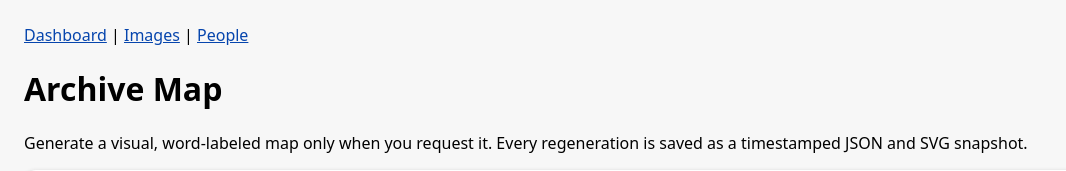
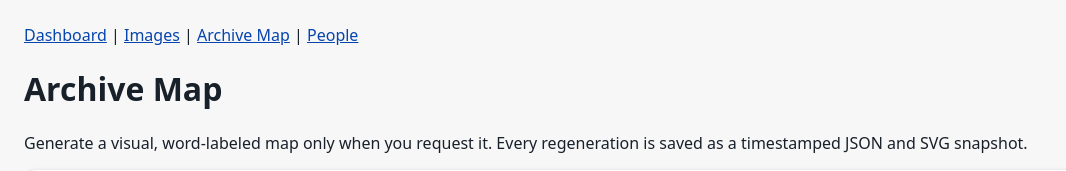
Before and after one commit to mathisono/image-classification-bot1, a FastAPI app: template templates/archive_map.html in a window 1280 px wide. Shown: the top 171 px of the page, without its empty margins (0-1066 px from the left). Run offline with FastAPI, Linux system fonts and the light colour scheme; the template is opened without the code that fills it, so the values that code supplies are empty.

Commit message:
Add Archive Map navigation and styling

```diff
--- a/templates/base.html
+++ b/templates/base.html
@@ -1,3 +1,6 @@
 <!doctype html><html><head><meta charset="utf-8"><title>Image Librarian</title>
-<style>body{font-family:system-ui,Arial;margin:24px;background:#f7f7f7}a{color:#0645ad}.card{background:white;border-radius:12px;padding:16px;margin:12px 0;box-shadow:0 1px 4px #ccc}.grid{display:grid;grid-template-columns:120px 1fr 120px 220px;gap:12px;align-items:start}.thumb{max-width:110px;max-height:90px;border-radius:8px}.bad{color:#a00}.ok{color:#070}input,textarea,select{width:100%;padding:8px;box-sizing:border-box}button{padding:8px 12px;margin:4px}.row{border-bottom:1px solid #ddd;padding:8px 0}table{width:100%;border-collapse:collapse}th,td{text-align:left;padding:8px;border-bottom:1px solid #ddd}.reference-grid{display:grid;grid-template-columns:repeat(auto-fill,minmax(240px,1fr));gap:16px}.reference-card{border:1px solid #ddd;border-radius:10px;padding:12px}.reference-image{width:100%;height:220px;object-fit:contain;background:#eee;border-radius:8px}</style>
-</head><body><p><a href="/">Dashboard</a> | <a href="/images">Images</a> | <a href="/people">People</a></p>{% block body %}{% endblock %}</body></html>
+<style>
+body{font-family:system-ui,Arial;margin:24px;background:#f7f7f7;color:#18202a}a{color:#0645ad}.card{background:white;border-radius:12px;padding:16px;margin:12px 0;box-shadow:0 1px 4px #ccc}.grid{display:grid;grid-template-columns:120px 1fr 120px 220px;gap:12px;align-items:start}.thumb{max-width:110px;max-height:90px;border-radius:8px}.bad{color:#a00}.ok{color:#070}input,textarea,select{width:100%;padding:8px;box-sizing:border-box}button{padding:8px 12px;margin:4px}.row{border-bottom:1px solid #ddd;padding:8px 0}table{width:100%;border-collapse:collapse}th,td{text-align:left;padding:8px;border-bottom:1px solid #ddd}.reference-grid{display:grid;grid-template-columns:repeat(auto-fill,minmax(240px,1fr));gap:16px}.reference-card{border:1px solid #ddd;border-radius:10px;padding:12px}.reference-image{width:100%;height:220px;object-fit:contain;background:#eee;border-radius:8px}
+.map-toolbar{display:flex;gap:.75rem;align-items:center;flex-wrap:wrap;margin-bottom:.75rem}.map-toolbar input{flex:1;min-width:260px}.archive-map-stage{position:relative;min-height:540px;background:#0b1020;border-radius:12px;overflow:hidden}.archive-map-stage svg{display:block;width:100%;height:min(72vh,760px);touch-action:none}.map-tooltip{display:none;position:absolute;z-index:10;max-width:320px;padding:8px 10px;background:rgba(15,23,42,.95);color:#fff;border:1px solid #475569;border-radius:8px;pointer-events:none}.point-editor{margin-top:16px;padding:14px;border:1px solid #cbd5e1;border-radius:10px;background:#f8fafc}.error{color:#a00;padding:.5rem;background:#fee;border:1px solid #d99;border-radius:6px}
+</style>
+</head><body><p><a href="/">Dashboard</a> | <a href="/images">Images</a> | <a href="/archive-map">Archive Map</a> | <a href="/people">People</a></p>{% block body %}{% endblock %}</body></html>
```
